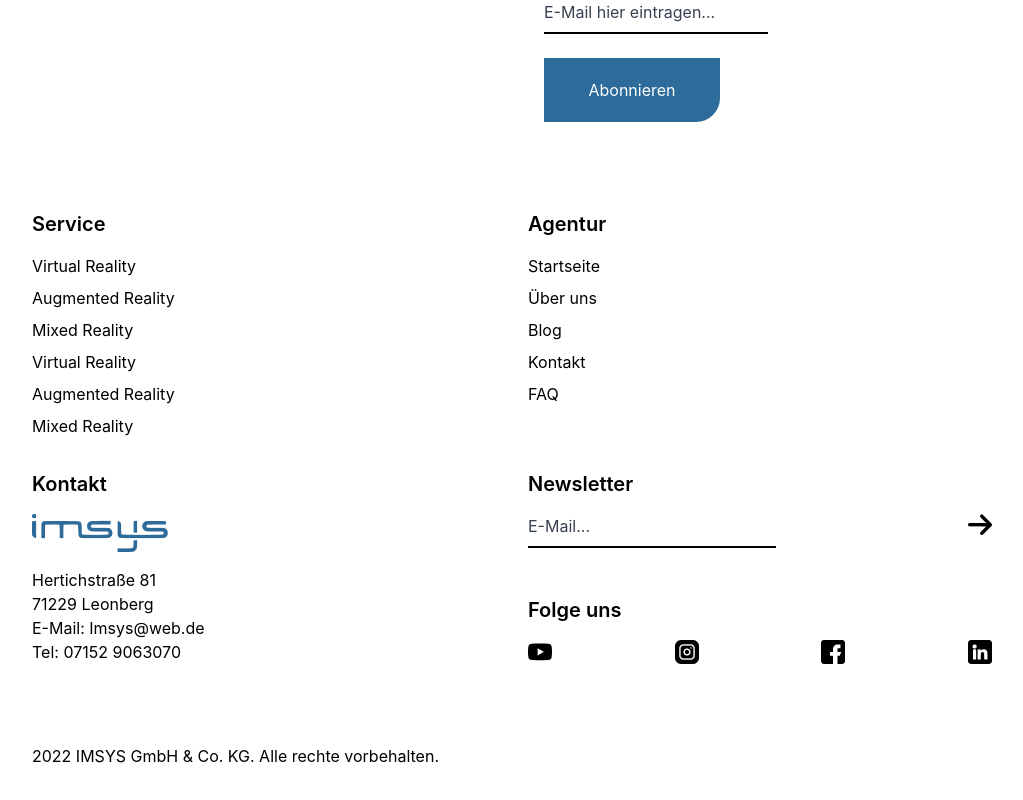
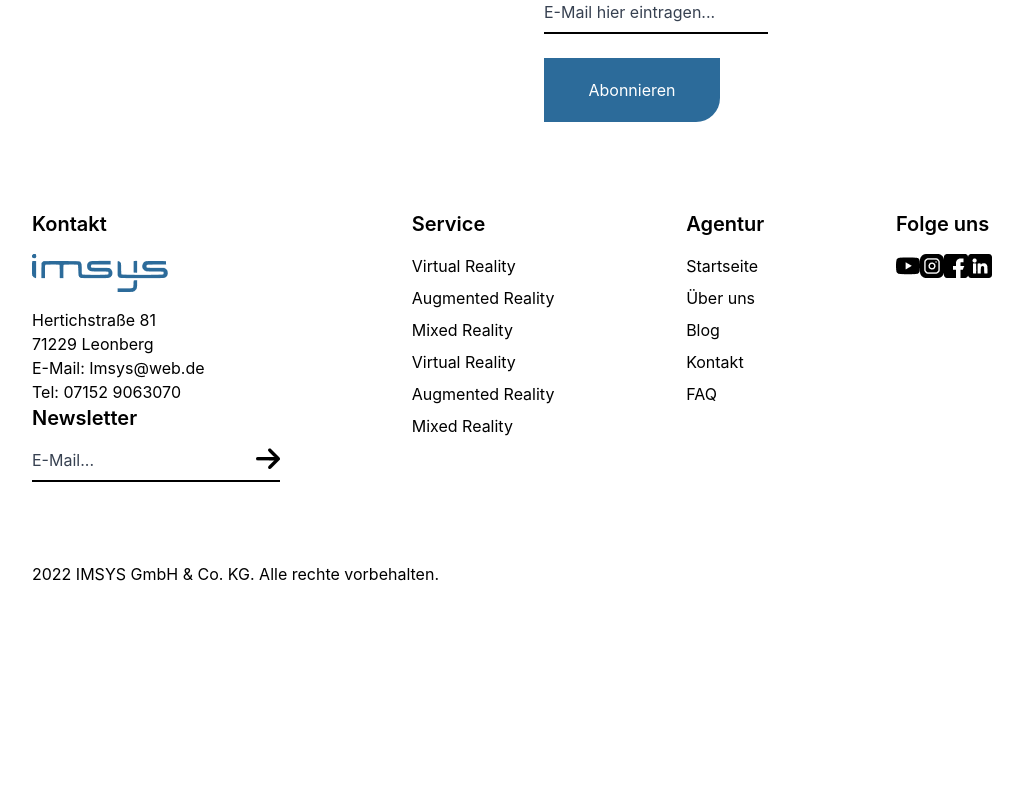
Before and after one commit to Zyrean/Imsys, a Next.js app: page / in a window 1280 px wide. Shown: the part 5187-5987 px from the top of the page, without its empty margins (128-1151 px from the left). After the commit the page ends 5805 px from the top, so only its background shows below. Built offline with nearby package versions, Linux system fonts and the light colour scheme.

Commit message:
no message

```diff
--- a/src/components/footer/Footer.jsx
+++ b/src/components/footer/Footer.jsx
@@ -1,16 +1,51 @@
 import FooterBlock from "./FooterBlock";
 
-function Footer() {
+function Footer({ type }) {
+  // if (type === "desktop") {
+  //   return (
+  //     <footer className="flex flex-col gap-20 p-8">
+  //       <div className="grid grid-cols-2 gap-8">
+  //         <FooterBlock />
+  //         <FooterBlock type="agentur" />
+  //         <FooterBlock type="kontakt" />
+  //         <div className="flex flex-col justify-between">
+  //           <FooterBlock type="newsletter" />
+  //           <FooterBlock type="social media" />
+  //         </div>
+  //       </div>
+
+  //       <p>2022 IMSYS GmbH & Co. KG. Alle rechte vorbehalten.</p>
+  //     </footer>
+  //   );
+  // }
+
+  // return (
+  //   <footer className="flex flex-col gap-20 p-8">
+  //     <div className="grid grid-cols-2 gap-8">
+  //       <FooterBlock />
+  //       <FooterBlock type="agentur" />
+  //       <FooterBlock type="kontakt" />
+  //       <div className="flex flex-col justify-between">
+  //         <FooterBlock type="newsletter" />
+  //         <FooterBlock type="social media" />
+  //       </div>
+  //     </div>
+
+  //     <p>2022 IMSYS GmbH & Co. KG. Alle rechte vorbehalten.</p>
+  //   </footer>
+  // );
+
   return (
     <footer className="flex flex-col gap-20 p-8">
-      <div className="grid grid-cols-2 gap-8">
+      <div className="flex justify-between gap-8">
+        <div>
+          <FooterBlock type="kontakt" />
+          <FooterBlock type="newsletter" />
+        </div>
+
         <FooterBlock />
         <FooterBlock type="agentur" />
-        <FooterBlock type="kontakt" />
-        <div className="flex flex-col justify-between">
-          <FooterBlock type="newsletter" />
-          <FooterBlock type="social media" />
-        </div>
+        <FooterBlock type="social media" />
       </div>
 
       <p>2022 IMSYS GmbH & Co. KG. Alle rechte vorbehalten.</p>
```
